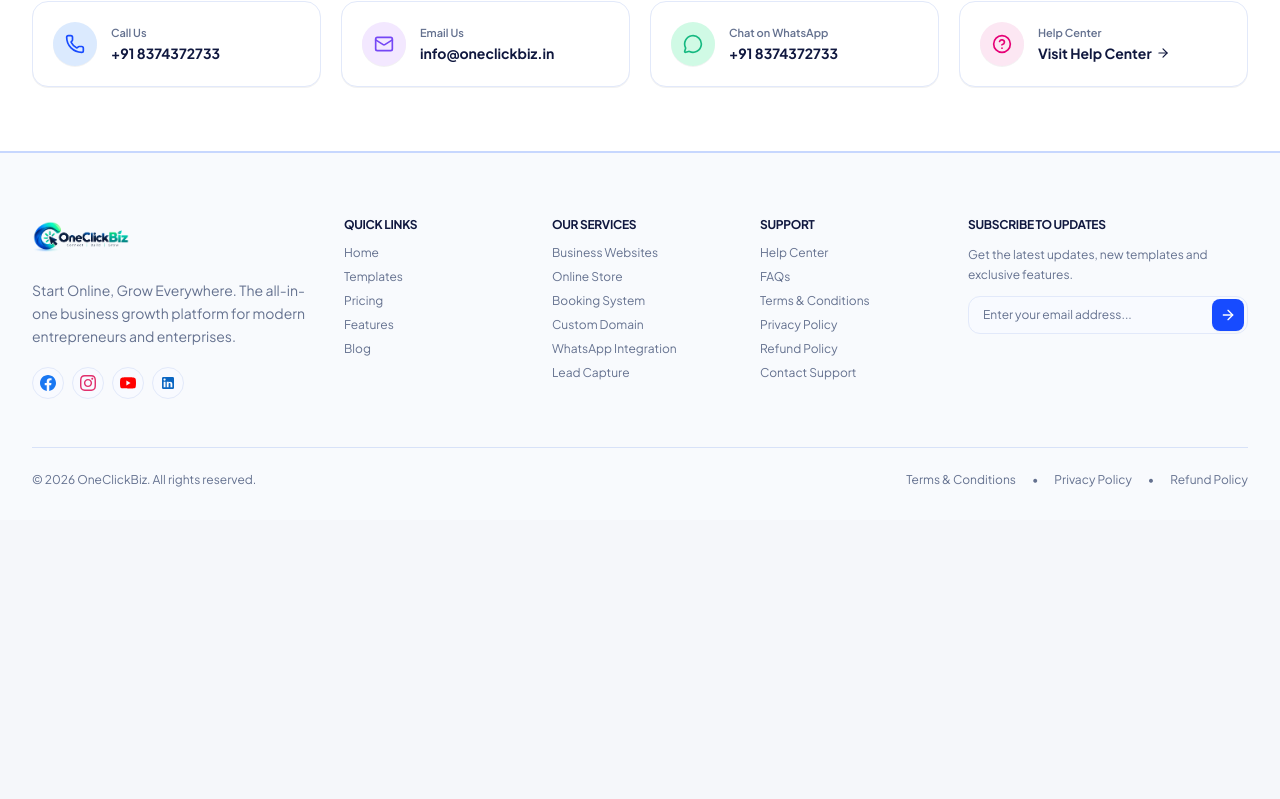
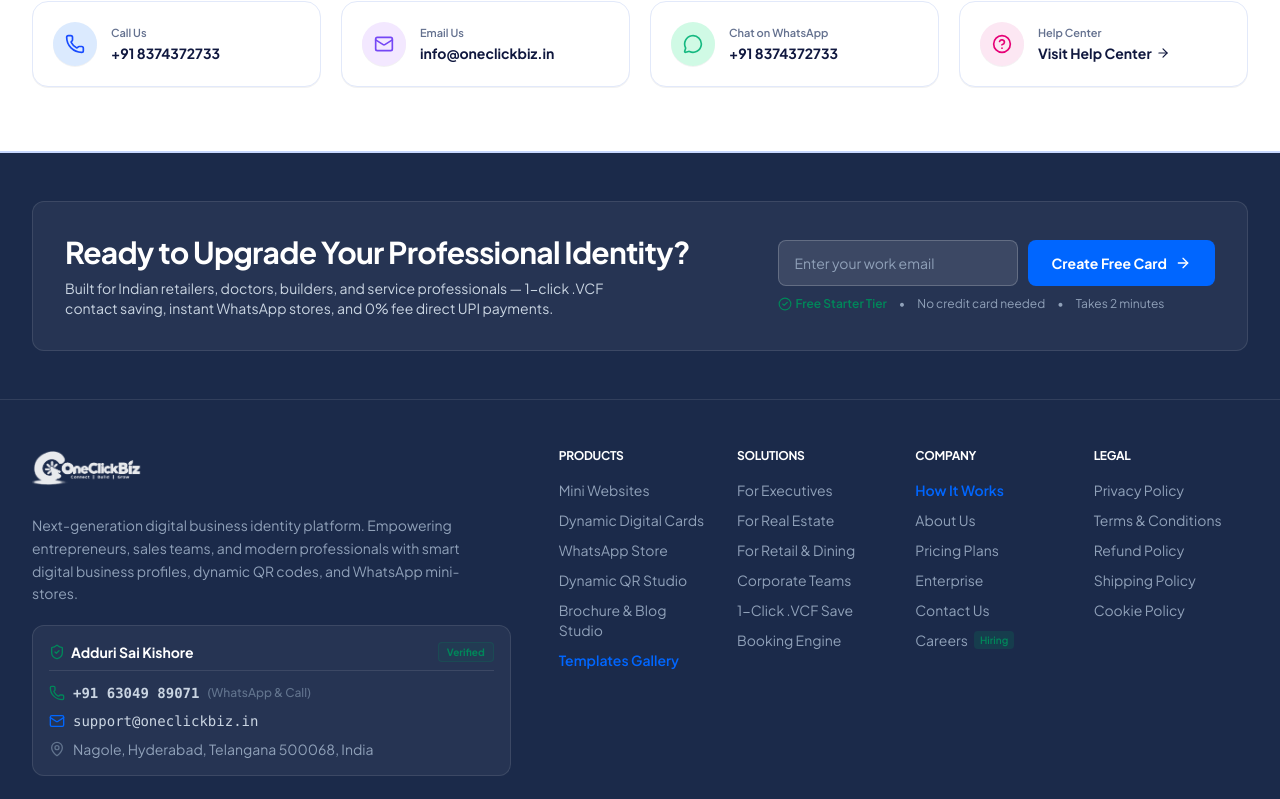
Before and after one commit to merlinflowtechnologies/oneclickbiz, a Next.js app: page / in a window 1280 px wide. Shown: the part 7625-8424 px from the top of the page. Before the commit the page ends 8145 px from the top, so only its background shows below. Built offline with nearby package versions, Linux system fonts and the light colour scheme.

Commit message:
feat(footer): restore original footer component and verified company data

```diff
--- a/src/app/page.tsx
+++ b/src/app/page.tsx
@@ -12,7 +12,7 @@ import PricingSection from '@/components/landing/PricingSection';
 import FAQSection from '@/components/landing/FAQSection';
 import FinalCTASection from '@/components/landing/FinalCTASection';
 import ContactSupportSection from '@/components/landing/ContactSupportSection';
-import Footer from '@/components/landing/Footer';
+import Footer from '@/components/navigation/Footer';
 import DemoVideoSection from '@/components/home/DemoVideoSection';
 import { X } from 'lucide-react';
 
--- a/src/components/landing/Footer.tsx
+++ b/src/components/landing/Footer.tsx
@@ -1,237 +1,3 @@
 'use client';
 
-import React, { useState } from 'react';
-import Link from 'next/link';
-import { ArrowRight, Send } from 'lucide-react';
-import SocialIcon from '@/components/common/SocialIcon';
-
-export default function Footer() {
-  const [email, setEmail] = useState('');
-  const [subscribed, setSubscribed] = useState(false);
-
-  const handleSubscribe = (e: React.FormEvent) => {
-    e.preventDefault();
-    if (email.trim()) {
-      setSubscribed(true);
-      setEmail('');
-      setTimeout(() => setSubscribed(false), 4000);
-    }
-  };
-
-  const handleAnchorClick = (e: React.MouseEvent<HTMLAnchorElement>, targetId: string) => {
-    if (typeof window !== 'undefined') {
-      const el = document.getElementById(targetId);
-      if (el) {
-        e.preventDefault();
-        el.scrollIntoView({ behavior: 'smooth', block: 'start' });
-        window.history.pushState(null, '', `#${targetId}`);
-      }
-    }
-  };
-
-  return (
-    <footer className="bg-[#F8FAFD] border-t border-[#C7D7FE] text-[#64718F] pt-12 sm:pt-16 pb-8 relative">
-      <div className="max-w-[1400px] mx-auto px-4 sm:px-6 lg:px-8">
-
-        {/* Top 5-Column Grid */}
-        <div className="grid grid-cols-2 md:grid-cols-4 lg:grid-cols-12 gap-8 lg:gap-8 pb-12 border-b border-[#D8E2F8]">
-
-          {/* Column 1: Brand & Socials (3 cols on desktop) */}
-          <div className="col-span-2 md:col-span-4 lg:col-span-3 space-y-4">
-            <Link href="/" className="inline-block py-1">
-              <img
-                src="/logo-brand.png?v=5"
-                alt="OneClickBiz Logo"
-                className="h-8 xs:h-9 w-auto max-w-[170px] object-contain"
-              />
-            </Link>
-            <p className="text-xs sm:text-sm text-[#64718F] leading-relaxed max-w-xs">
-              Start Online, Grow Everywhere. The all-in-one business growth platform for modern entrepreneurs and enterprises.
-            </p>
-            {/* Social Icons */}
-            <div className="flex items-center gap-2 pt-1">
-              {['facebook', 'instagram', 'youtube', 'linkedin'].map((platform) => (
-                <a
-                  key={platform}
-                  href={`https://${platform}.com`}
-                  target="_blank"
-                  rel="noopener noreferrer"
-                  className="w-8 h-8 rounded-full border border-[#E2E9FA] bg-[#F8FAFF] hover:bg-[#EDF3FF] hover:border-blue-300 flex items-center justify-center text-[#64718F] hover:text-[#174BFF] transition-all"
-                  aria-label={platform}
-                >
-                  <SocialIcon platform={platform as any} size={15} />
-                </a>
-              ))}
-            </div>
-          </div>
-
-          {/* Column 2: Quick Links (2 cols on desktop) */}
-          <div className="col-span-1 md:col-span-2 lg:col-span-2 space-y-3">
-            <h4 className="text-xs font-bold uppercase tracking-wider text-[#10183F]">
-              Quick Links
-            </h4>
-            <ul className="space-y-2 text-xs">
-              <li>
-                <Link href="/" className="hover:text-[#174BFF] transition-colors">
-                  Home
-                </Link>
-              </li>
-              <li>
-                <Link href="/#templates" onClick={(e) => handleAnchorClick(e, 'templates')} className="hover:text-[#174BFF] transition-colors">
-                  Templates
-                </Link>
-              </li>
-              <li>
-                <Link href="/#pricing" onClick={(e) => handleAnchorClick(e, 'pricing')} className="hover:text-[#174BFF] transition-colors">
-                  Pricing
-                </Link>
-              </li>
-              <li>
-                <Link href="/#features" onClick={(e) => handleAnchorClick(e, 'features')} className="hover:text-[#174BFF] transition-colors">
-                  Features
-                </Link>
-              </li>
-              <li>
-                <Link href="/blog" className="hover:text-[#174BFF] transition-colors">
-                  Blog
-                </Link>
-              </li>
-            </ul>
-          </div>
-
-          {/* Column 3: Our Services (2 cols on desktop) */}
-          <div className="col-span-1 md:col-span-2 lg:col-span-2 space-y-3">
-            <h4 className="text-xs font-bold uppercase tracking-wider text-[#10183F]">
-              Our Services
-            </h4>
-            <ul className="space-y-2 text-xs">
-              <li>
-                <Link href="/#services" onClick={(e) => handleAnchorClick(e, 'services')} className="hover:text-[#174BFF] transition-colors">
-                  Business Websites
-                </Link>
-              </li>
-              <li>
-                <Link href="/#services" onClick={(e) => handleAnchorClick(e, 'services')} className="hover:text-[#174BFF] transition-colors">
-                  Online Store
-                </Link>
-              </li>
-              <li>
-                <Link href="/#services" onClick={(e) => handleAnchorClick(e, 'services')} className="hover:text-[#174BFF] transition-colors">
-                  Booking System
-                </Link>
-              </li>
-              <li>
-                <Link href="/#services" onClick={(e) => handleAnchorClick(e, 'services')} className="hover:text-[#174BFF] transition-colors">
-                  Custom Domain
-                </Link>
-              </li>
-              <li>
-                <Link href="/#services" onClick={(e) => handleAnchorClick(e, 'services')} className="hover:text-[#174BFF] transition-colors">
-                  WhatsApp Integration
-                </Link>
-              </li>
-              <li>
-                <Link href="/#services" onClick={(e) => handleAnchorClick(e, 'services')} className="hover:text-[#174BFF] transition-colors">
-                  Lead Capture
-                </Link>
-              </li>
-            </ul>
-          </div>
-
-          {/* Column 4: Support (2 cols on desktop) */}
-          <div className="col-span-1 md:col-span-2 lg:col-span-2 space-y-3">
-            <h4 className="text-xs font-bold uppercase tracking-wider text-[#10183F]">
-              Support
-            </h4>
-            <ul className="space-y-2 text-xs">
-              <li>
-                <Link href="/contact" className="hover:text-[#174BFF] transition-colors">
-                  Help Center
-                </Link>
-              </li>
-              <li>
-                <Link href="/#contact" onClick={(e) => handleAnchorClick(e, 'contact')} className="hover:text-[#174BFF] transition-colors">
-                  FAQs
-                </Link>
-              </li>
-              <li>
-                <Link href="/terms" className="hover:text-[#174BFF] transition-colors">
-                  Terms & Conditions
-                </Link>
-              </li>
-              <li>
-                <Link href="/privacy" className="hover:text-[#174BFF] transition-colors">
-                  Privacy Policy
-                </Link>
-              </li>
-              <li>
-                <Link href="/refund" className="hover:text-[#174BFF] transition-colors">
-                  Refund Policy
-                </Link>
-              </li>
-              <li>
-                <Link href="/contact" className="hover:text-[#174BFF] transition-colors">
-                  Contact Support
-                </Link>
-              </li>
-            </ul>
-          </div>
-
-          {/* Column 5: Subscribe to Updates (3 cols on desktop) */}
-          <div className="col-span-2 md:col-span-4 lg:col-span-3 space-y-3">
-            <h4 className="text-xs font-bold uppercase tracking-wider text-[#10183F]">
-              Subscribe to Updates
-            </h4>
-            <p className="text-xs text-[#64718F] leading-relaxed">
-              Get the latest updates, new templates and exclusive features.
-            </p>
-            <form onSubmit={handleSubscribe} className="relative flex items-center mt-2">
-              <input
-                type="email"
-                required
-                value={email}
-                onChange={(e) => setEmail(e.target.value)}
-                placeholder="Enter your email address..."
-                className="w-full px-3.5 py-2.5 pr-11 rounded-xl bg-[#F8FAFF] border border-[#E2E9FA] text-xs text-[#10183F] placeholder-[#64718F] focus:outline-none focus:border-[#174BFF] focus:ring-1 focus:ring-[#174BFF] transition-all"
-              />
-              <button
-                type="submit"
-                className="absolute right-1 w-8 h-8 rounded-lg bg-[#174BFF] hover:bg-[#133FDF] text-white flex items-center justify-center transition-all cursor-pointer shadow-xs"
-                aria-label="Subscribe"
-              >
-                <ArrowRight className="w-4 h-4" />
-              </button>
-            </form>
-            {subscribed && (
-              <p className="text-xs text-[#16B981] font-medium animate-in fade-in">
-                Thank you for subscribing!
-              </p>
-            )}
-          </div>
-
-        </div>
-
-        {/* Bottom Row: Copyright + Policy Links */}
-        <div className="pt-6 flex flex-col sm:flex-row items-center justify-between gap-4 text-xs text-[#64718F]">
-          <div>
-            © 2026 OneClickBiz. All rights reserved.
-          </div>
-          <div className="flex items-center gap-4">
-            <Link href="/terms" className="hover:text-[#174BFF] transition-colors">
-              Terms & Conditions
-            </Link>
-            <span>•</span>
-            <Link href="/privacy" className="hover:text-[#174BFF] transition-colors">
-              Privacy Policy
-            </Link>
-            <span>•</span>
-            <Link href="/refund" className="hover:text-[#174BFF] transition-colors">
-              Refund Policy
-            </Link>
-          </div>
-        </div>
-
-      </div>
-    </footer>
-  );
-}
+export { default } from '@/components/navigation/Footer';
--- a/src/components/navigation/Footer.tsx
+++ b/src/components/navigation/Footer.tsx
@@ -43,7 +43,7 @@ export default function Footer() {
   };
 
   return (
-    <footer className="bg-[#1B2A4A] text-white relative overflow-hidden">
+    <footer className="bg-[#1B2A4A] border-t border-[#C7D7FE] text-white relative overflow-hidden">
 
       {/* Top CTA Banner */}
       <div className="border-b border-white/10">
```
